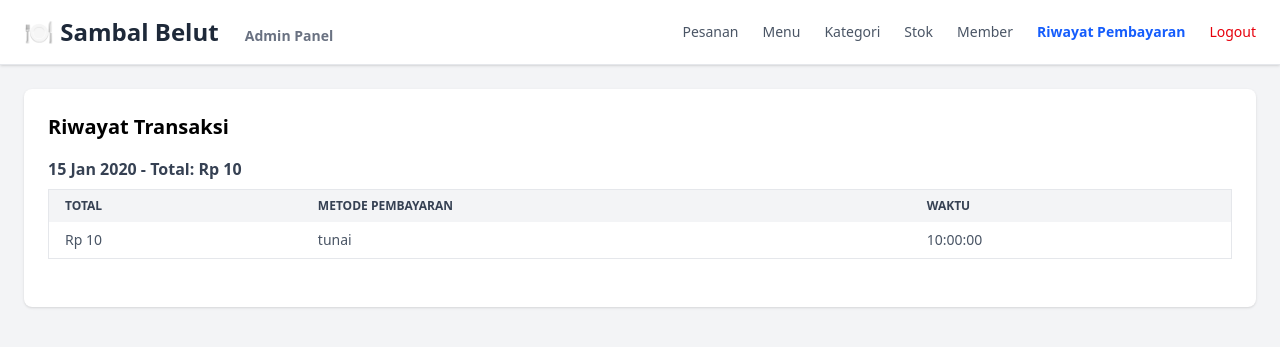
After one commit to fikrahdamar/website-wm-sambal-belut, a PHP site: page /admin/transaction/index.php in a window 1280 px wide. The commit adds this page. Shown: the top 347 px of the page. Run offline with PHP 8.4, Linux system fonts and the light colour scheme; the visitor is signed in with stand-in values (Sample User, id 1); tables that the repository leaves empty hold one stand-in row (values such as "Sample post"); style sheets or scripts are compiled from the project's sources.

Commit message:
transaction history admin page

```diff
--- a/admin/category/index.php
+++ b/admin/category/index.php
@@ -34,7 +34,7 @@ $categories = $stmt->fetchAll(PDO::FETCH_ASSOC);
                 <li><a href="./index.php" class="navbar-teks-admin text-blue-600 font-bold">Kategori</a></li>
                 <li><a href="../stock/index.php" class="navbar-teks-admin">Stok</a></li>
                 <li><a href="../membership/index.php" class="navbar-teks-admin">Member</a></li>
-                <li><a href="../transactions.php" class="navbar-teks-admin">Riwayat Pembayaran</a></li>
+                <li><a href="../transaction/index.php" class="navbar-teks-admin">Riwayat Pembayaran</a></li>
                 <li><a href="../../logout.php" class="text-red-600 hover:text-red-800">Logout</a></li>
             </ul>
         </div>
--- a/admin/membership/index.php
+++ b/admin/membership/index.php
@@ -35,8 +35,8 @@ try {
                 <li><a href="../menu/index.php" class="navbar-teks-admin">Menu</a></li>
                 <li><a href="../category/index.php" class="navbar-teks-admin">Kategori</a></li>
                 <li><a href="../stock/index.php" class="navbar-teks-admin">Stok</a></li>
-                <li><a href="./members.php" class="navbar-teks-admin text-blue-600 font-bold">Member</a></li>
-                <li><a href="./transactions.php" class="navbar-teks-admin">Riwayat Pembayaran</a></li>
+                <li><a href="./index.php" class="navbar-teks-admin text-blue-600 font-bold">Member</a></li>
+                <li><a href="../transaction/index.php" class="navbar-teks-admin">Riwayat Pembayaran</a></li>
                 <li><a href="../../logout.php" class="text-red-600 hover:text-red-800">Logout</a></li>
             </ul>
         </div>
--- a/admin/menu/index.php
+++ b/admin/menu/index.php
@@ -41,7 +41,7 @@ $menus = $stmt->fetchAll(PDO::FETCH_ASSOC);
                 <li><a href="../category/index.php" class="navbar-teks-admin">Kategori</a></li>
                 <li><a href="../stock/index.php" class="navbar-teks-admin">Stok</a></li>
                 <li><a href="../membership/index.php" class="navbar-teks-admin">Member</a></li>
-                <li><a href="../transactions.php" class="navbar-teks-admin">Riwayat Pembayaran</a></li>
+                <li><a href="../transaction/index.php" class="navbar-teks-admin">Riwayat Pembayaran</a></li>
                 <li><a href="../../logout.php" class="text-red-600 hover:text-red-800">Logout</a></li>
             </ul>
         </div>
--- a/admin/orders/index.php
+++ b/admin/orders/index.php
@@ -47,7 +47,7 @@ try {
                 <li><a href="../category/index.php" class="text-gray-700 hover:text-blue-600">Kategori</a></li>
                 <li><a href="../stock/index.php" class="text-gray-700 hover:text-blue-600">Stok</a></li>
                 <li><a href="../membership/index.php" class="text-gray-700 hover:text-blue-600">Member</a></li>
-                <li><a href="../transactions.php" class="text-gray-700 hover:text-blue-600">Riwayat Pembayaran</a></li>
+                <li><a href="../transaction/index.php" class="text-gray-700 hover:text-blue-600">Riwayat Pembayaran</a></li>
                 <li><a href="../../logout.php" class="text-red-600 hover:text-red-800">Logout</a></li>
             </ul>
         </div>
--- a/admin/stock/index.php
+++ b/admin/stock/index.php
@@ -37,7 +37,7 @@ $stocks = $stmt->fetchAll(PDO::FETCH_ASSOC);
                 <li><a href="../category/index.php" class="navbar-teks-admin ">Kategori</a></li>
                 <li><a href=".index.php" class="navbar-teks-admin text-blue-600 font-bold">Stok</a></li>
                 <li><a href="../membership/index.php" class="navbar-teks-admin">Member</a></li>
-                <li><a href="../transactions.php" class="navbar-teks-admin">Riwayat Pembayaran</a></li>
+                <li><a href="../transaction/index.php" class="navbar-teks-admin">Riwayat Pembayaran</a></li>
                 <li><a href="../../logout.php" class="text-red-600 hover:text-red-800">Logout</a></li>
             </ul>
         </div>
--- /dev/null
+++ b/admin/transaction/index.php
@@ -0,0 +1,100 @@
+<?php
+session_start();
+require_once '../../includes/conn.php';
+
+if (!isset($_SESSION['user_id']) || $_SESSION['role'] !== 'admin') {
+    header("Location: ../../login.php");
+    exit();
+}
+
+$sql = "SELECT transactions.amount, transactions.payment_method, transactions.created_at
+        FROM transactions
+        ORDER BY transactions.created_at DESC";
+$stmt = $conn->query($sql);
+$transactions = $stmt->fetchAll(PDO::FETCH_ASSOC);
+
+$grouped = [];
+foreach ($transactions as $trx) {
+    $date = date('Y-m-d', strtotime($trx['created_at']));
+    $grouped[$date][] = $trx;
+}
+
+$totals = [];
+foreach ($grouped as $date => $entries) {
+    $total = 0;
+    foreach ($entries as $trx) {
+        $total += $trx['amount'];
+    }
+    $totals[$date] = $total;
+}
+?>
+
+<!DOCTYPE html>
+<html lang="id">
+<head>
+    <meta charset="UTF-8">
+    <title>Riwayat Transaksi</title>
+    <link href="../../src/output.css" rel="stylesheet">
+</head>
+<body class="bg-gray-100">
+
+<nav class="bg-white border-b border-gray-200 shadow px-6 py-4">
+    <div class="flex items-center justify-between">
+        <div class="text-2xl font-bold text-gray-800">
+            <a href="../dashboard.php">🍽️ Sambal Belut</a>
+            <span class="text-sm font-bold text-gray-500 pl-5">Admin Panel</span>
+        </div>
+        <ul class="flex items-center space-x-6 text-sm font-medium">
+            <li><a href="../orders/index.php" class="navbar-teks-admin">Pesanan</a></li>
+            <li><a href="../menu/index.php" class="navbar-teks-admin">Menu</a></li>
+            <li><a href="../category/index.php" class="navbar-teks-admin">Kategori</a></li>
+            <li><a href="../stock/index.php" class="navbar-teks-admin">Stok</a></li>
+            <li><a href="../membership/index.php" class="navbar-teks-admin">Member</a></li>
+            <li><a href="./index.php" class="navbar-teks-admin text-blue-600 font-bold">Riwayat Pembayaran</a></li>
+            <li><a href="../../logout.php" class="text-red-600 hover:text-red-800">Logout</a></li>
+        </ul>
+    </div>
+</nav>
+
+<div class="p-6">
+    <div class="bg-white rounded-lg shadow p-6">
+        <div class="mb-4">
+            <h1 class="text-xl font-semibold">Riwayat Transaksi</h1>
+        </div>
+
+        <?php if (empty($grouped)): ?>
+            <p class="text-center py-4 text-gray-500">Belum ada transaksi.</p>
+        <?php else: ?>
+            <?php foreach ($grouped as $date => $entries): ?>
+                <div class="mb-6">
+                    <h2 class="text-md font-bold text-gray-700 mb-2">
+                        <?= date('d M Y', strtotime($date)) ?> - Total: Rp <?= number_format($totals[$date], 0, ',', '.') ?>
+                    </h2>
+                    <div class="overflow-x-auto">
+                        <table class="w-full text-sm text-left text-gray-600 border border-gray-200">
+                            <thead class="text-xs text-gray-700 uppercase bg-gray-100">
+                                <tr>
+                                    <th class="px-4 py-2">Total</th>
+                                    <th class="px-4 py-2">Metode Pembayaran</th>
+                                    <th class="px-4 py-2">Waktu</th>
+                                </tr>
+                            </thead>
+                            <tbody class="bg-white divide-y divide-gray-200">
+                                <?php foreach ($entries as $entrie): ?>
+                                    <tr>
+                                        <td class="px-4 py-2">Rp <?= number_format($entrie['amount'], 0, ',', '.') ?></td>
+                                        <td class="px-4 py-2"><?= htmlspecialchars($entrie['payment_method']) ?></td>
+                                        <td class="px-4 py-2"><?= date('H:i:s', strtotime($entrie['created_at'])) ?></td>
+                                    </tr>
+                                <?php endforeach; ?>
+                            </tbody>
+                        </table>
+                    </div>
+                </div>
+            <?php endforeach; ?>
+        <?php endif; ?>
+    </div>
+</div>
+
+</body>
+</html>
```
